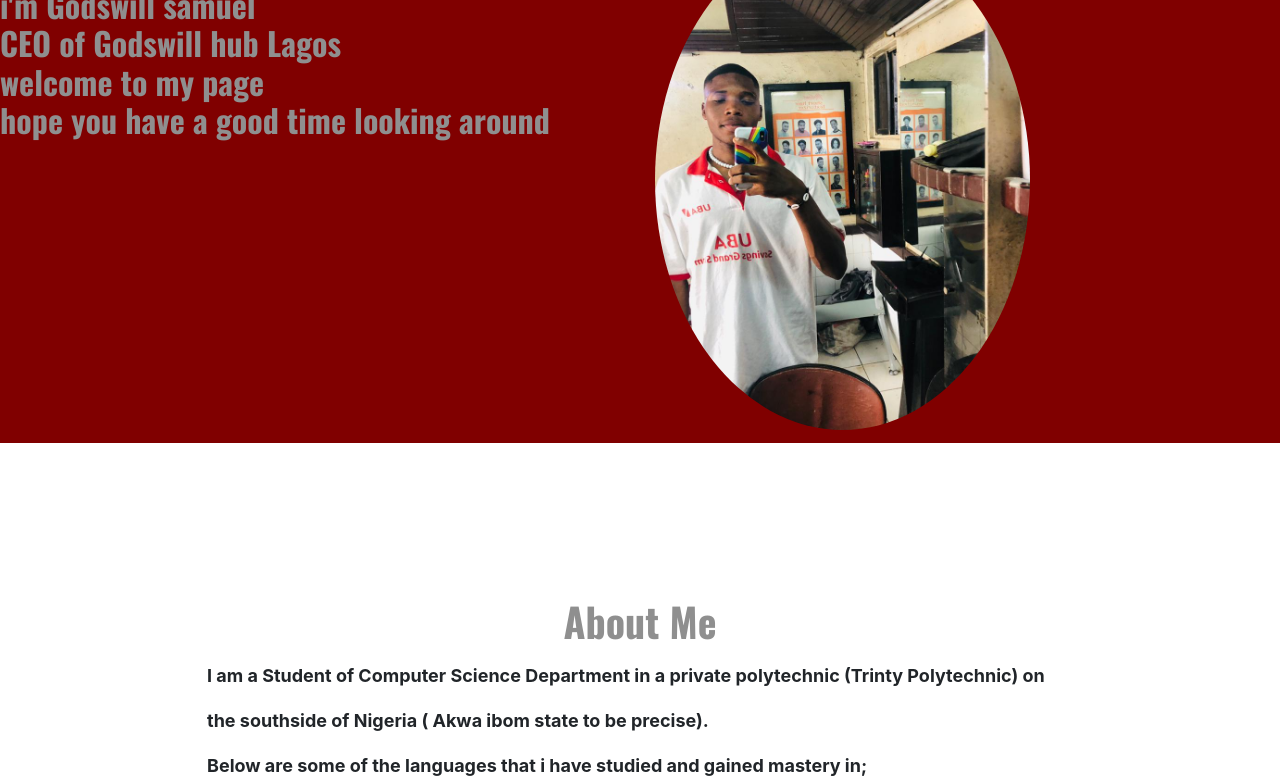
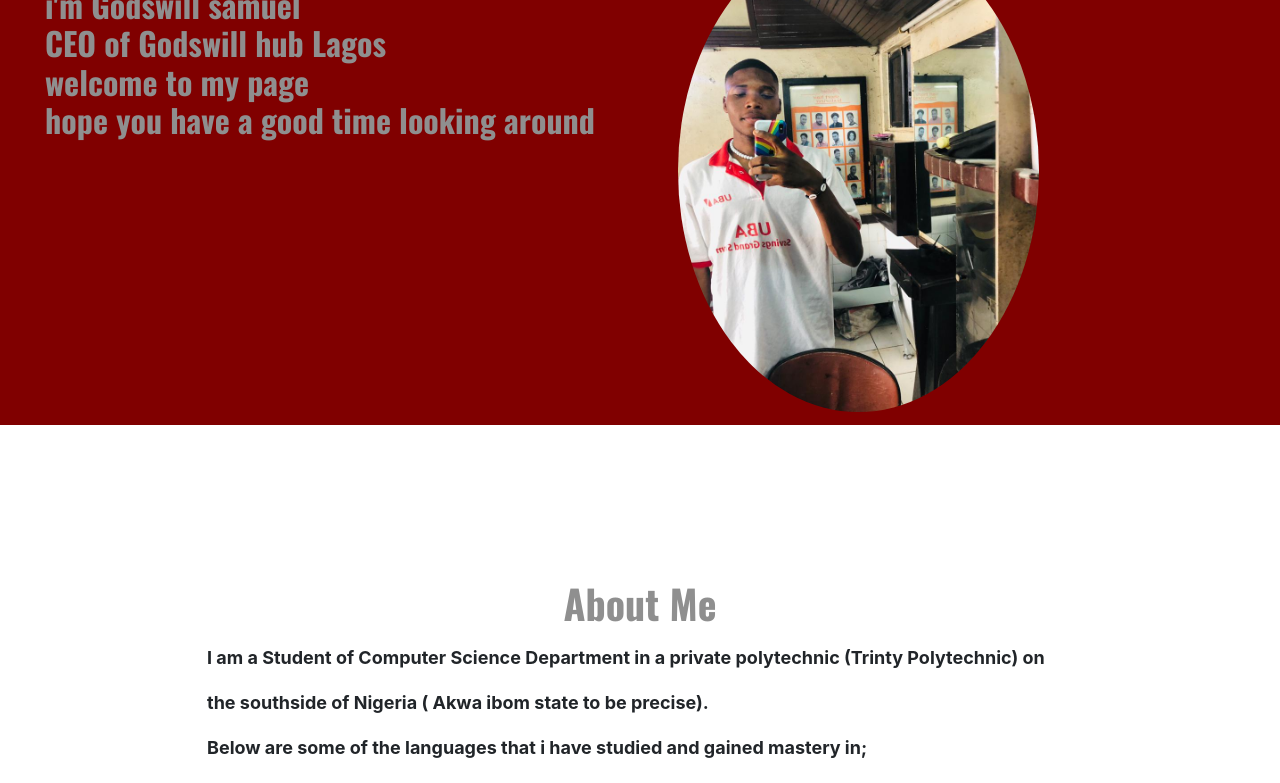
Before and after one commit to godswillsamuel/portfolio, a plain HTML site: page index.html in a window 1280 px wide. Shown: the part 147-930 px from the top of the page. Drawn offline with nearby package versions, Linux system fonts and the light colour scheme.

Commit message:
updated the home id

```diff
--- a/style.css
+++ b/style.css
@@ -34,7 +34,9 @@ h2{
     width: 60%;
     border-radius: 100%;
 }
-
+#home{
+    margin-left: 30px;
+}
 /* about section*/
 #about {
     width: 100%;
```
